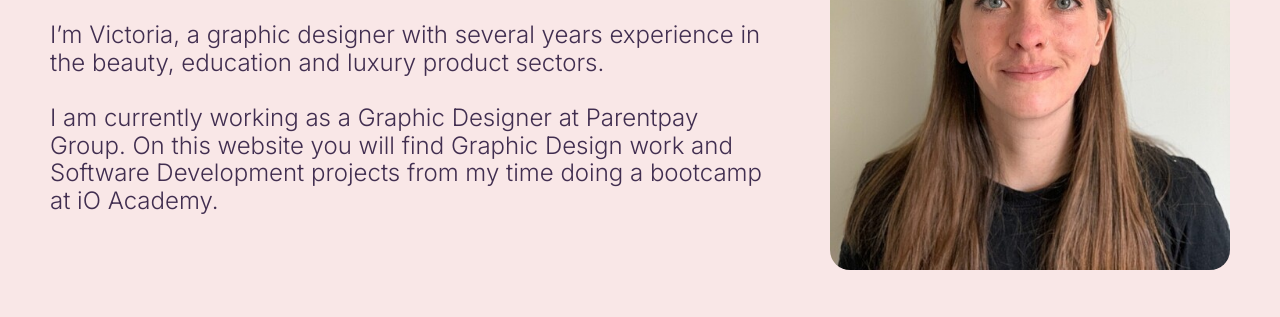
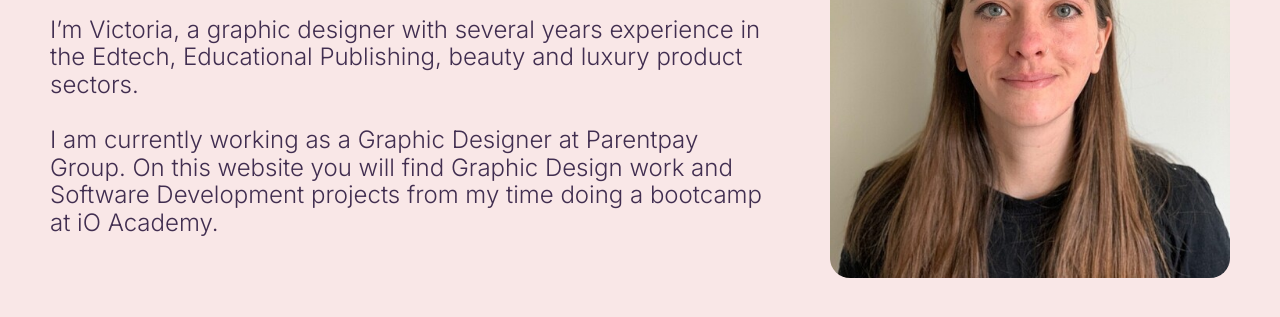
Before and after one commit to vicmccusker/portfolio-website, a plain HTML site: page about.html in a window 1280 px wide. Shown: the part 248-565 px from the top of the page. Drawn offline with Linux system fonts and the light colour scheme; a script that the page names is missing.

Commit message:
updating about me

```diff
--- a/about.html
+++ b/about.html
@@ -59,7 +59,7 @@
     <section class="text-container about-page">
         <div>
             <h2>Hello</h2>
-            <p>I’m Victoria, a graphic designer with several years experience in the beauty, education and luxury product sectors.<br><br>I am currently working as a Graphic Designer at Parentpay Group. On this website you will find Graphic Design work and Software Development projects from my time doing a bootcamp at iO Academy.  </p>
+            <p>I’m Victoria, a graphic designer with several years experience in the Edtech, Educational Publishing, beauty and luxury product sectors.<br><br>I am currently working as a Graphic Designer at Parentpay Group. On this website you will find Graphic Design work and Software Development projects from my time doing a bootcamp at iO Academy.  </p>
         </div>
         <div class="profile-image">
             <img class="profile-image" src="images/headshot-victoria-mccusker.jpeg" alt="An image of Victoria">
```
